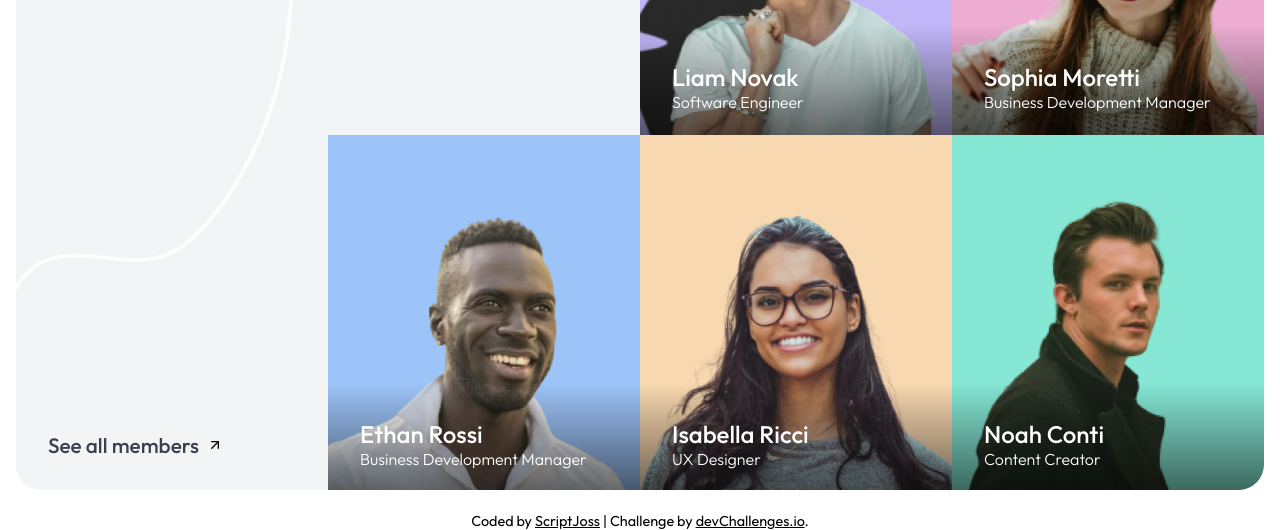
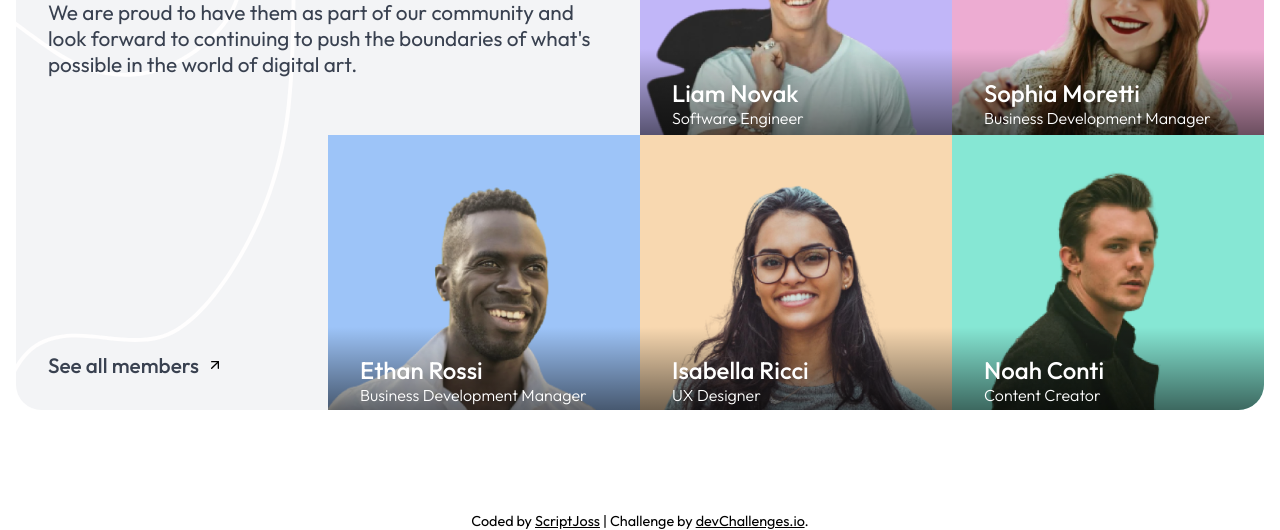
Before and after one commit to ScriptJoss/our-team-layout-master, a plain HTML site: page index.html in a window 1280 px wide. Shown: the part 270-800 px from the top of the page. Drawn offline with Linux system fonts and the light colour scheme.

Commit message:
🍃 Our yeam layour master

```diff
--- a/style.css
+++ b/style.css
@@ -8,7 +8,7 @@
 
 :root {
     --font-outfit: "Outfit", sans-serif;
-    --min-width: 460px;
+    --min-width: 360px;
     --max-width: 1600px;
     --medium-width: 800px;
 }
@@ -28,7 +28,7 @@ body {
 
 .main {
     width: clamp(var(--min-width), 100%, var(--max-width));
-    min-height: 90vh;
+    min-height: 70vh;
     border-radius: 1.6rem;
     display: grid;
     grid-template-columns: 1fr repeat(3, 1fr);
```
